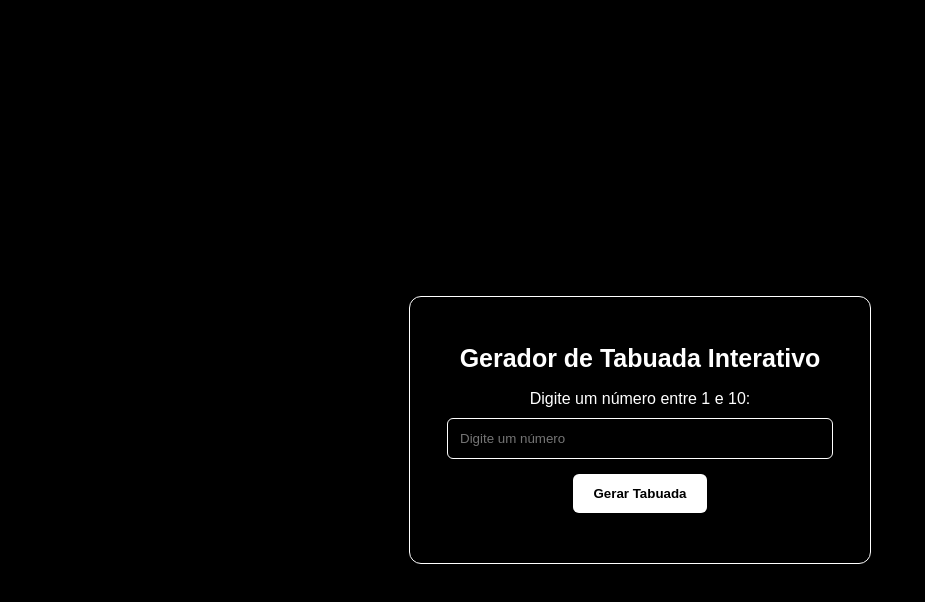
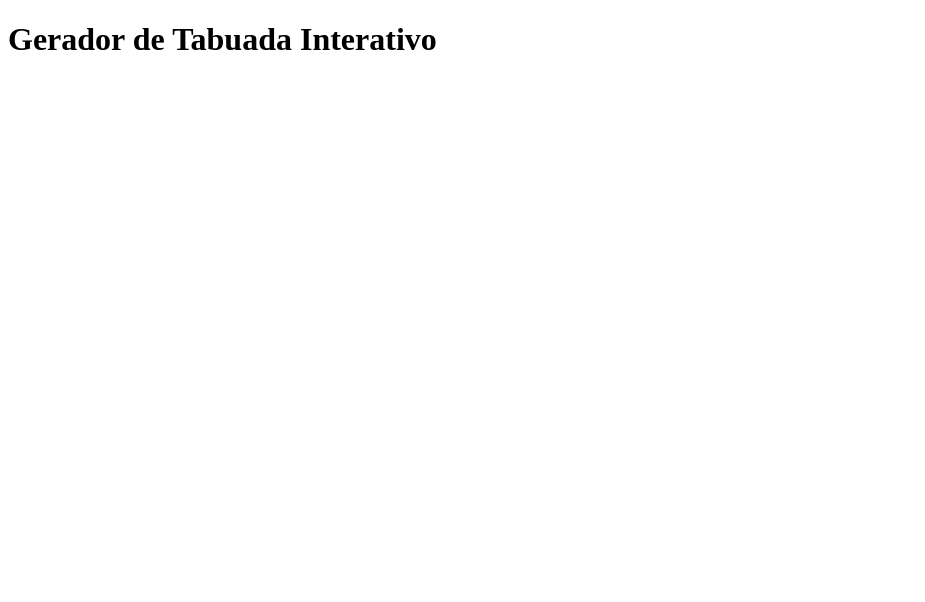
Before and after one commit to miguelalbano349-collab/tabuada, a plain HTML site: page index.html in a window 1280 px wide. Shown: the whole page, without its empty margins (0-925 px from the left). Drawn offline with Linux system fonts and the light colour scheme.

Commit message:
Add files via upload

```diff
--- a/index.html
+++ b/index.html
@@ -3,129 +3,9 @@
 <html lang="pt-BR">
 <head>
     <meta charset="UTF-8">
-    <meta name="viewport" content="width=device-width, initial-scale=1.0">
     <title>Gerador de Tabuada Interativo</title>
-
-    <style>
-        body {
-            font-family: Arial, sans-serif;
-            background: #000;
-            color: #fff;
-            margin: 0;
-            padding: 30px;
-            display: flex;
-            justify-content: center;
-            align-items: center;
-            min-height: 100vh;
-        }
-
-        .container {
-            background: #000;
-            width: 90%;
-            max-width: 400px;
-            padding: 30px;
-            border-radius: 12px;
-            border: 1px solid #fff;
-            text-align: center;
-        }
-
-        h1 {
-            color: #fff;
-            font-size: 25px;
-        }
-
-        label {
-            display: block;
-            margin-bottom: 10px;
-        }
-
-        input {
-            width: 90%;
-            padding: 12px;
-            margin-bottom: 15px;
-            background: #000;
-            color: #fff;
-            border: 1px solid #fff;
-            border-radius: 6px;
-        }
-
-        button {
-            background: #fff;
-            color: #000;
-            padding: 12px 20px;
-            border: none;
-            border-radius: 6px;
-            cursor: pointer;
-            font-weight: bold;
-        }
-
-        #resultado {
-            margin-top: 20px;
-            line-height: 1.8;
-            text-align: left;
-        }
-
-        #resultado h2 {
-            text-align: center;
-        }
-
-        #resultado p {
-            padding: 8px;
-            border: 1px solid #444;
-            border-radius: 6px;
-            font-weight: bold;
-        }
-    </style>
 </head>
-
 <body>
-
-    <div class="container">
-        <h1>Gerador de Tabuada Interativo</h1>
-
-        <label for="numero">
-            Digite um número entre 1 e 10:
-        </label>
-
-        <input type="number" id="numero"
-               min="1" max="10"
-               placeholder="Digite um número">
-
-        <button onclick="gerarTabuada()">
-            Gerar Tabuada
-        </button>
-
-        <div id="resultado"></div>
-    </div>
-
-    <script>
-        function gerarTabuada() {
-            const numero = Number(
-                document.getElementById("numero").value
-            );
-
-            const resultado =
-                document.getElementById("resultado");
-
-            resultado.innerHTML = "";
-
-            if (!Number.isInteger(numero) ||
-                numero < 1 || numero > 10) {
-                resultado.innerHTML =
-                    "<p>Digite um número inteiro entre 1 e 10.</p>";
-                return;
-            }
-
-            let conteudo = `<h2>Tabuada do ${numero}</h2>`;
-
-            for (let i = 1; i <= 10; i++) {
-                let multiplicacao = numero * i;
-                conteudo += `<p>${numero} x ${i} = ${multiplicacao}</p>`;
-            }
-
-            resultado.innerHTML = conteudo;
-        }
-    </script>
-
+    <h1>Gerador de Tabuada Interativo</h1>
 </body>
 </html>
--- /dev/null
+++ b/style.css
@@ -0,0 +1,41 @@
+
+body {
+    font-family: Arial, sans-serif;
+    background-color: #000000;
+    color: #ffffff;
+    text-align: center;
+    padding: 30px;
+}
+
+.container {
+    background-color: #000000;
+    max-width: 400px;
+    margin: auto;
+    padding: 30px;
+    border: 1px solid #ffffff;
+    border-radius: 12px;
+}
+
+h1 {
+    color: #ffffff;
+}
+
+input {
+    padding: 12px;
+    background-color: #000000;
+    color: #ffffff;
+    border: 1px solid #ffffff;
+}
+
+button {
+    padding: 12px 20px;
+    background-color: #ffffff;
+    color: #000000;
+    border: none;
+    cursor: pointer;
+}
+
+#resultado {
+    color: #ffffff;
+    margin-top: 20px;
+}
```
Also changed, not shown: script.js (added, +21 -0 lines).
